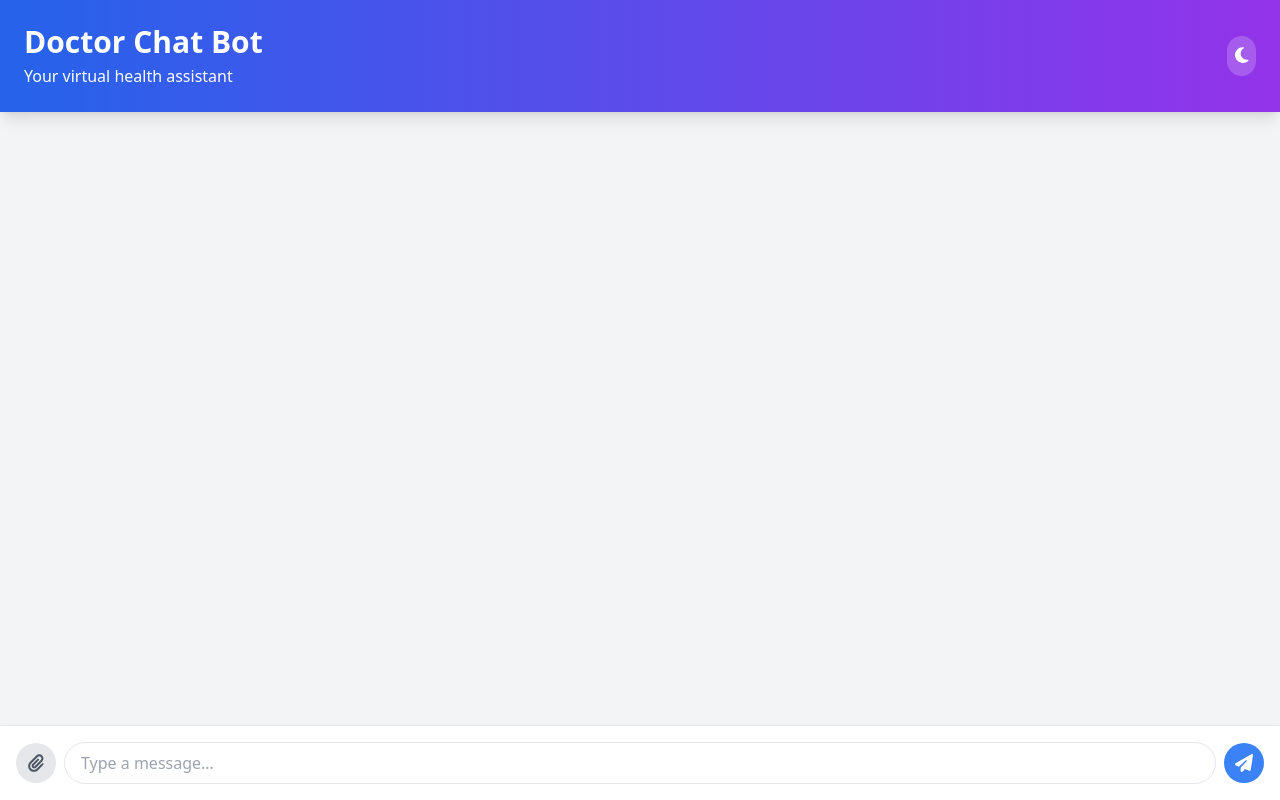
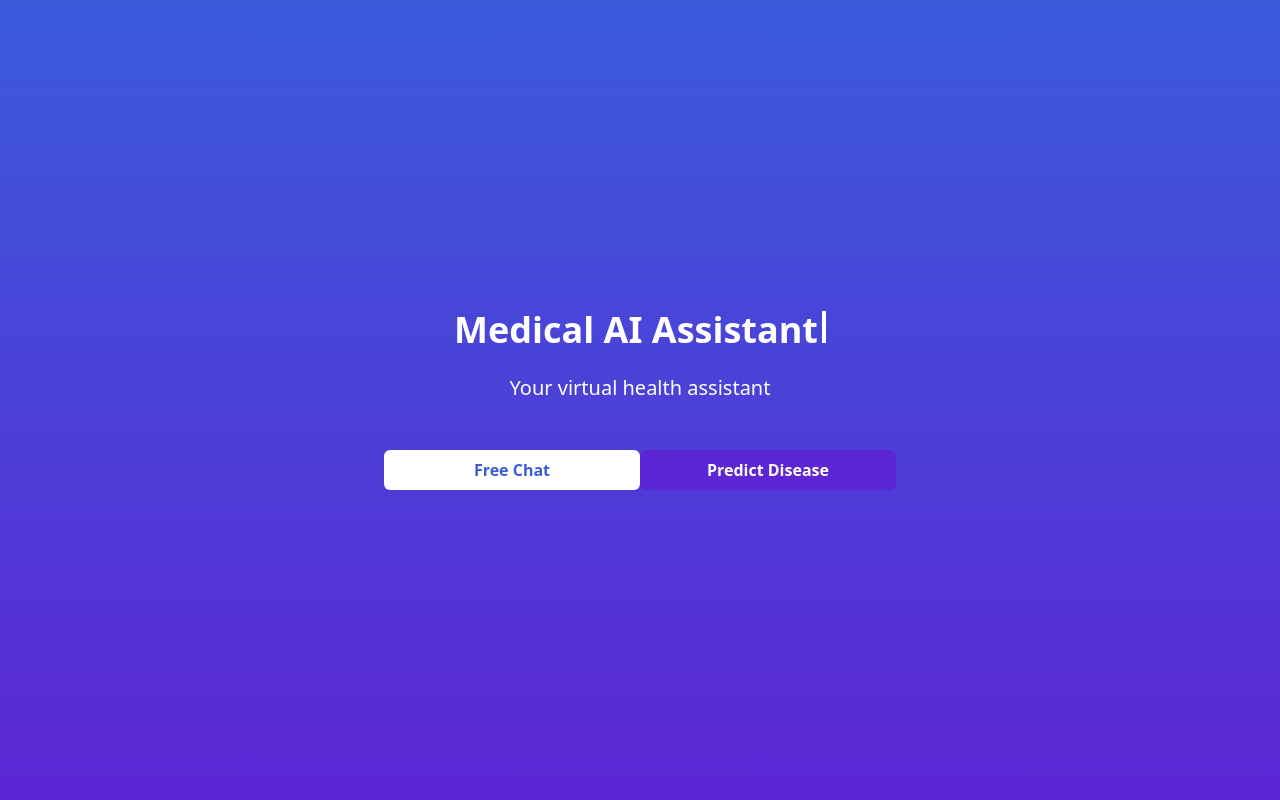
Before and after one commit to priyanshu2400/docai-client, a React (Create React App) app: page / in a window 1280 px wide. Built offline with nearby package versions, Linux system fonts and the light colour scheme.

Commit message:
added Homepage

```diff
--- a/package.json
+++ b/package.json
@@ -11,6 +11,7 @@
     "axios": "^1.7.7",
     "react": "^18.3.1",
     "react-dom": "^18.3.1",
+    "react-router-dom": "^6.26.2",
     "react-scripts": "5.0.1",
     "web-vitals": "^2.1.4"
   },
--- a/src/App.js
+++ b/src/App.js
@@ -1,11 +1,19 @@
 import React from 'react';
 import ChatApp from './components/ChatApp';
+import HomePage from './components/HomePage';
+import { BrowserRouter, Route, Routes } from 'react-router-dom';
 
 function App() {
   return (
-    <div className="App">
-      <ChatApp />
-    </div>
+    <BrowserRouter>
+      <Routes>
+        {/* Route for HomePage */}
+        <Route path="/" element={<HomePage />} />
+
+        {/* Route for ChatApp */}
+        <Route path="/chat" element={<ChatApp />} />
+      </Routes>
+    </BrowserRouter>
   );
 }
 
--- /dev/null
+++ b/src/components/HomePage.jsx
@@ -0,0 +1,75 @@
+import React, { useState, useEffect } from 'react';
+import { useNavigate } from 'react-router-dom';
+
+const titles = [
+  "Doctor Chat Bot",
+  "Medical AI Assistant",
+  "Health Companion",
+  "Virtual Physician",
+  "Symptom Analyzer"
+];
+
+const HomePage = () => {
+  const [titleIndex, setTitleIndex] = useState(0);
+  const [displayedTitle, setDisplayedTitle] = useState('');
+  const [isDeleting, setIsDeleting] = useState(false);
+  const navigate = useNavigate();
+
+  // Function to navigate to ChatApp
+  const goToChatApp = () => {
+    navigate('/chat');
+  };
+
+  useEffect(() => {
+    let timer;
+    const currentTitle = titles[titleIndex];
+
+    if (isDeleting) {
+      if (displayedTitle === '') {
+        setIsDeleting(false);
+        setTitleIndex((prevIndex) => (prevIndex + 1) % titles.length);
+      } else {
+        timer = setTimeout(() => {
+          setDisplayedTitle(currentTitle.substring(0, displayedTitle.length - 1));
+        }, 50);
+      }
+    } else {
+      if (displayedTitle === currentTitle) {
+        timer = setTimeout(() => setIsDeleting(true), 1000);
+      } else {
+        timer = setTimeout(() => {
+          setDisplayedTitle(currentTitle.substring(0, displayedTitle.length + 1));
+        }, 100);
+      }
+    }
+
+    return () => clearTimeout(timer);
+  }, [titleIndex, displayedTitle, isDeleting]);
+
+  return (
+    <div className="min-h-screen bg-gradient-to-b from-[#3b5bdb] to-[#5c26d4] flex flex-col items-center justify-center p-4">
+      <h1 className="text-4xl font-bold text-white mb-6 h-[40px] overflow-hidden whitespace-nowrap">
+        <span className="inline-block animate-typing">{displayedTitle}</span>
+        <span className="inline-block w-1 h-8 bg-white ml-1 animate-blink"></span>
+      </h1>
+      <p className="text-xl text-white mb-8">Your virtual health assistant</p>
+
+      <div className="space-y-4">
+        <button
+          className="w-64 bg-white text-[#3b5bdb] hover:bg-blue-100 transition-colors duration-300 py-2 px-4 rounded-md font-semibold"
+          onClick={goToChatApp}
+        >
+          Free Chat
+        </button>
+        <button
+          className="w-64 bg-[#5c26d4] text-white hover:bg-purple-600 transition-colors duration-300 py-2 px-4 rounded-md font-semibold"
+          onClick={goToChatApp}
+        >
+          Predict Disease
+        </button>
+      </div>
+    </div>
+  );
+};
+
+export default HomePage;
```
Also changed, not shown: 1 other file (tests, documents, lock files or other folders).
